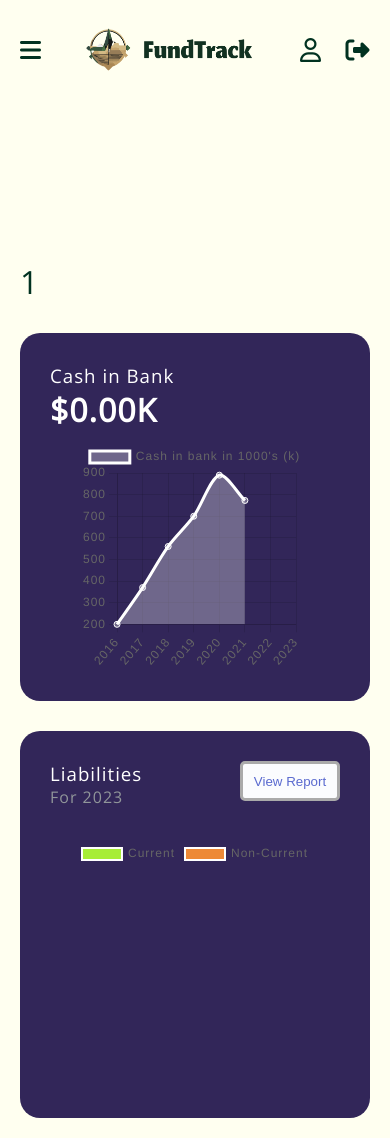
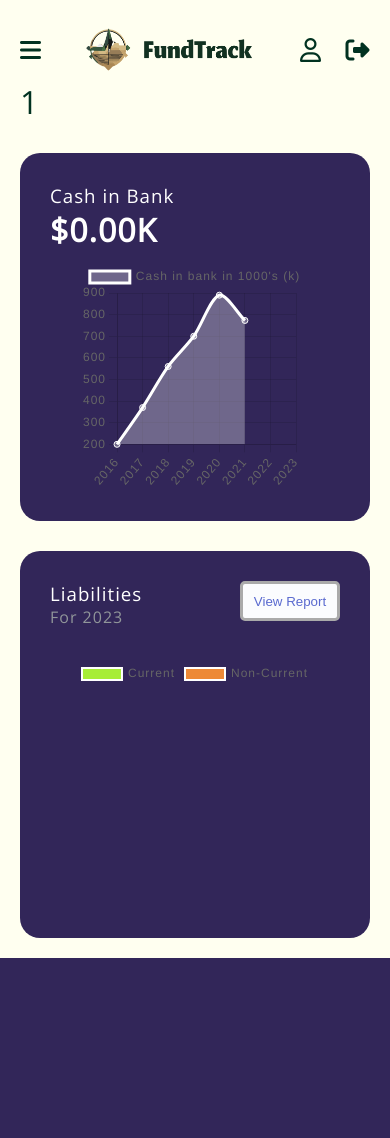
Before and after one commit to aldhaifani/alx_capstone_project_iswe, a Python web app: template fundtrack/templates/dashboard.html in a window 390 px wide. After the commit the page ends 958 px from the top, so only its background shows below. Run offline with Jinja, Linux system fonts and the light colour scheme; the template is opened without the code that fills it, so the values that code supplies are empty; the visitor is signed in with stand-in values (Sample User, id 1).

Commit message:
design tweaks - reduced dashboard margins on mobile

```diff
--- a/fundtrack/static/css/dashboard.css
+++ b/fundtrack/static/css/dashboard.css
@@ -2,7 +2,7 @@
 #main-content {
 	height: fit-content;
 	width: calc(100vw - 250px);
-	margin-top: 90px;
+	margin-top: 80px;
 	padding: 40px 20px 20px 20px;
 	display: flex;
 	justify-content: space-evenly;
@@ -68,7 +68,7 @@
 	#main-content {
 		flex-direction: column;
 		overflow-y: scroll;
-		padding-top: 70px;
+		padding-top: 0;
 	}
 	.card {
 		width: 100%;
@@ -86,6 +86,5 @@
 	}
 	#main-content .title {
 		display: block;
-		margin-top: 100px;
 	}
 }
```
